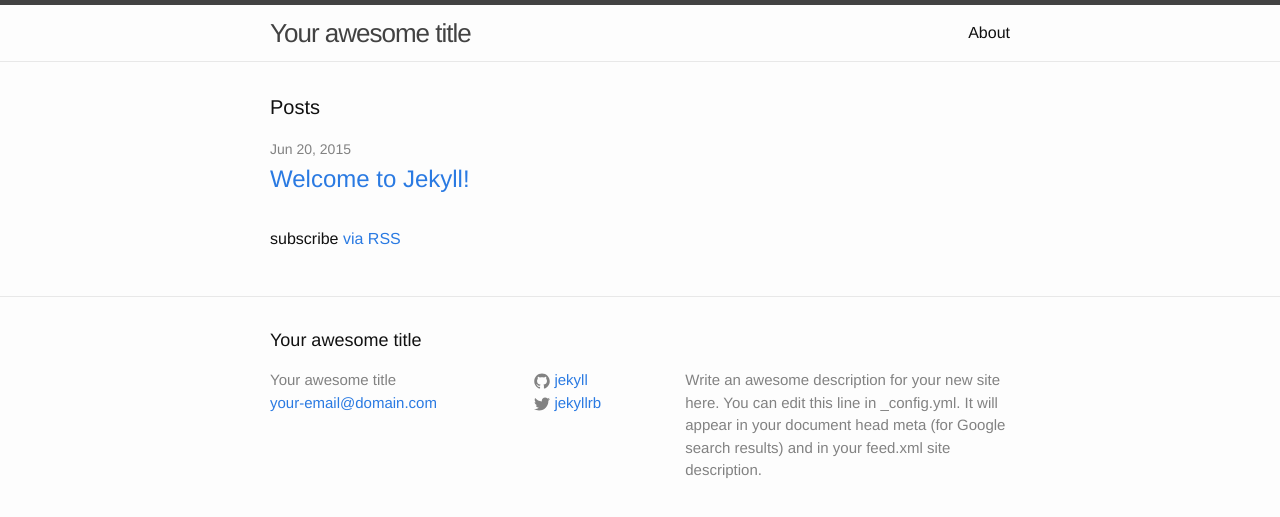
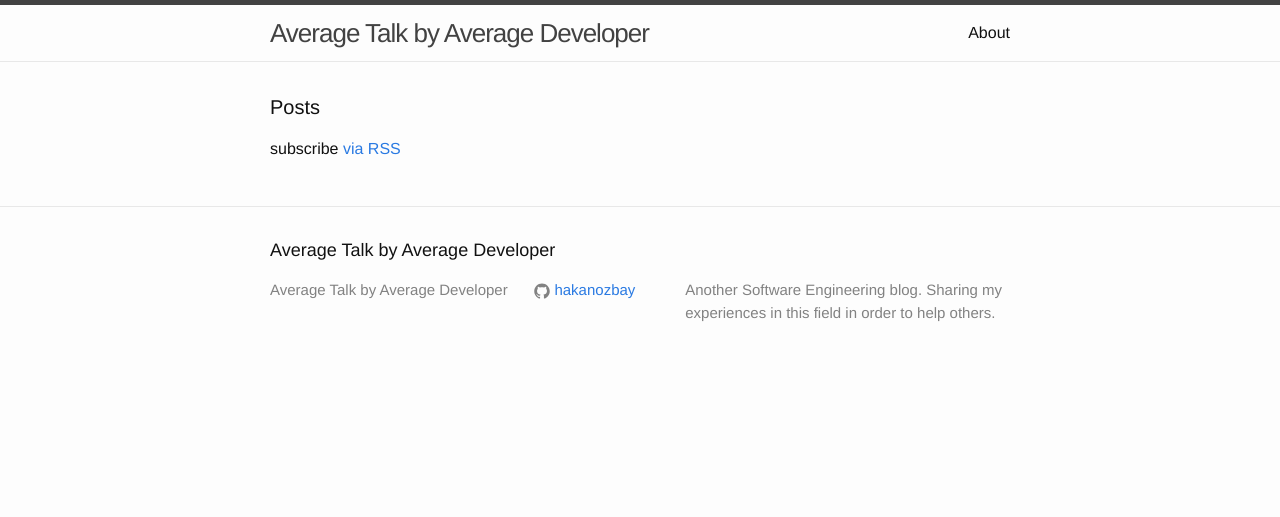
Before and after one commit to hakanozbay/hakanozbay.github.io, a Jekyll site: the page built from index.html, in a window 1280 px wide. Shown: the top 517 px of the page. Built offline with Jekyll 4.4.1, drawn with Linux system fonts in a browser that asks for light colours.

Commit message:
update config.yml
 write 4 new articles in the posts directory

 remove generic jekyll introduction post

```diff
--- a/_config.yml
+++ b/_config.yml
@@ -1,14 +1,12 @@
 # Site settings
-title: Your awesome title
-email: your-email@domain.com
+title: Average Talk by Average Developer
+#email: your-email@domain.com
 description: > # this means to ignore newlines until "baseurl:"
-  Write an awesome description for your new site here. You can edit this
-  line in _config.yml. It will appear in your document head meta (for
-  Google search results) and in your feed.xml site description.
+  Another Software Engineering blog. Sharing my experiences in this field in order to help others.
 baseurl: "" # the subpath of your site, e.g. /blog/
-url: "http://yourdomain.com" # the base hostname & protocol for your site
-twitter_username: jekyllrb
-github_username:  jekyll
+url: "http://hakanozbay.github.io" # the base hostname & protocol for your site
+#twitter_username: jekyllrb
+github_username:  hakanozbay
 
 # Build settings
-markdown: kramdown
+#markdown: kramdown
```
Also changed, not shown: _posts/2015-06-20-welcome-to-jekyll.markdown (deleted, +0 -25 lines), 1 other file.
